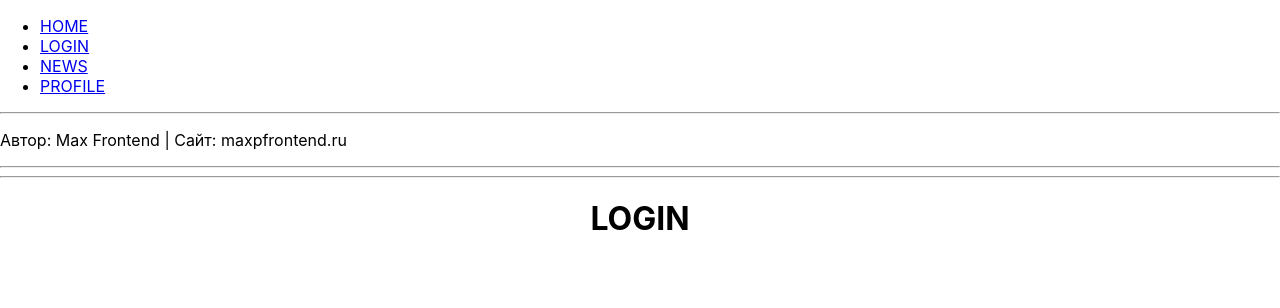
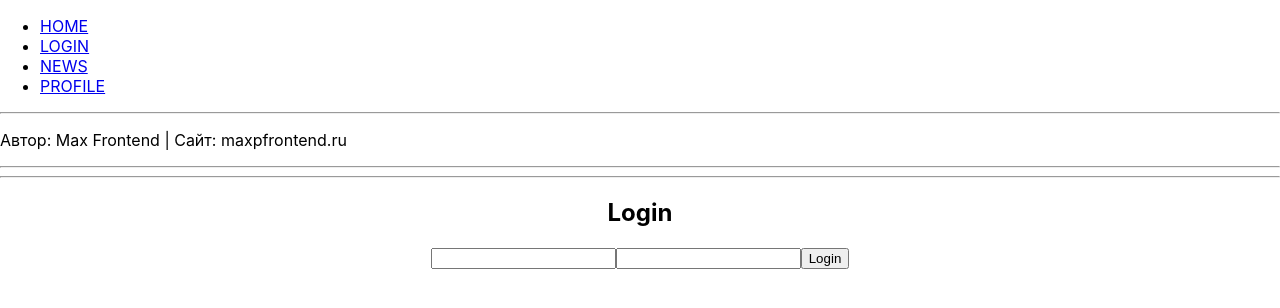
Before and after one commit to movel/tz_1_v2_0, a React (Create React App) app: page /login in a window 1280 px wide. Shown: the top 308 px of the page. Built offline with nearby package versions, Linux system fonts and the light colour scheme.

Commit message:
add Login with Router

```diff
--- a/src/App.tsx
+++ b/src/App.tsx
@@ -3,7 +3,7 @@ import { Route, NavLink, Switch } from 'react-router-dom';
 import './App.css';
 
 import Home from './components/Home'
-import Login from './components/Login'
+import { Login } from './pages/Login'
 import { News } from './pages/News'
 import { About } from './components/About/About'
 import { PageNotFound } from './components/PageNotFound/PageNotFound'
--- /dev/null
+++ b/src/api/auth.ts
@@ -0,0 +1,69 @@
+import { IUserIdentity } from '../models/user'
+import { createBrowserHistory } from 'history'
+
+const history = createBrowserHistory()
+
+// вновь определяем интерфейс для ответа от бэкэнда
+// где в качестве data - указываем any (то есть, что угодно)
+// здесь, это в качестве примера, так как бэкэнда у нас нет,
+// и мы не знаем, что от него может прийти (будто бы)
+
+interface IAuthResponse {
+  status: number;
+  data?: any; //[1]
+  errorText?: string;
+}
+
+// функция-заглушка, которая будто-бы проверяет админ это или нет
+// в качестве аргумента принимает тип IUserIdentity
+// в качестве результата - возвращает boolean значение (true или false)
+
+const checkCredentials = (data: IUserIdentity): boolean => {
+  if (data.username === 'Admin' && data.password === '12345') {
+    return true
+  } else {
+    return false
+  }
+}
+
+// запрос к "псевдо-бэкэнду", принцип точной такой же, как и в случае с новостями
+// разница лишь в том, что теперь наша функция принимает 1 аргумент - data
+// вовзращает так же Promise<T>, где T - типа IAuthResponse
+
+export const authenticate = (data: IUserIdentity): Promise<IAuthResponse> => {
+  const promise = new Promise<IAuthResponse>((resolve, reject) => {
+    if (!checkCredentials(data)) {
+      reject({
+        status: 500,
+        errorText: 'incorrect_login_or_password',
+      })
+    }
+    window.localStorage.setItem('tstz.authenticated', 'true')
+    resolve({
+      status: 200,
+      data: 'ok', // так как наш псевдо-бэкэнд отвечает string, мы можем исправить в IAuthResponse [1] any на string
+    })
+  })
+
+  return promise
+}
+
+// функция для проверки, авторизован ли пользователь
+// принимает 0 аргументов ()
+// вовзвращает true или false (тип boolean)
+
+export const checkAuthStatus = (): boolean => {
+  if (localStorage.getItem('tstz.authenticated')) {
+    return true
+  } else {
+    return false
+  }
+}
+
+// функция для логаута, принимает 0 аргументов
+// ничего не возвращает (для этого используется тип void)
+
+export const logout = (): void => {
+  window.localStorage.removeItem('tstz.authenticated')
+  history.push('/')
+}
--- a/src/api/news.ts
+++ b/src/api/news.ts
@@ -13,14 +13,14 @@ const fakeData = [
     text: 'В данном конспекте создается простое CRUD-приложение без бэкэнда',
     link:
       'https://maxpfrontend.ru/perevody/delaem-crud-prilozhenie-s-pomoschyu-react-hooks/',
-    timestamp: new Date('01-15-2019'),
+    timestamp: new Date('2019-01-15'),
   },
   {
     id: 2,
     title: 'Знакомство с React hooks',
     text: 'Из статьи можно узнать как использовать useState и useEffect хуки',
     link: 'https://maxpfrontend.ru/perevody/znakomstvo-s-react-hooks/',
-    timestamp: new Date('01-06-2019'),
+    timestamp: new Date('2019-01-06'),
   },
   {
     id: 3,
@@ -28,7 +28,7 @@ const fakeData = [
     text: 'Как авторизоваться через Google Sign In по документации',
     link:
       'https://maxpfrontend.ru/vebinary/avtorizatsiya-s-pomoschyu-google-sign-in/',
-    timestamp: new Date('11-02-2018'),
+    timestamp: new Date('2018-02-11'),
   },
 ]
 
--- a/src/components/Login/index.tsx
+++ /dev/null
@@ -1,13 +0,0 @@
-import React, { Component } from 'react';
-
-class index extends Component {
-  render() {
-    return (
-      <div>
-        <h1>LOGIN</h1>
-      </div>
-    );
-  }
-}
-
-export default index;
--- /dev/null
+++ b/src/models/user.ts
@@ -0,0 +1,4 @@
+export interface IUserIdentity {
+  username: string;
+  password: string;
+}
--- /dev/null
+++ b/src/pages/Login.tsx
@@ -0,0 +1,77 @@
+import * as React from 'react'
+
+import { RouteComponentProps } from 'react-router-dom'
+
+import { authenticate } from '../api/auth'
+import { IUserIdentity } from '../models/user'
+
+import { createBrowserHistory } from 'history'
+
+const history = createBrowserHistory()
+
+// компонент не принимает ничего, кроме свойств из роутера
+// поэтому указываем их сразу в < >
+const Login: React.FC<RouteComponentProps> = () => {
+
+  // useStaet так же, как и useEffect - дженерик,
+  // поэтому указываем тип переменной, которая будет участвовать в state
+  const [user, setField] = React.useState<IUserIdentity>({
+    username: '',
+    password: '',
+  })
+
+  // аналогично, указываем тип переменной (простая строка) для "уведомления"
+  const [notification, setNotification] = React.useState<string>('')
+
+  // для e (event) указываем, что это <input />
+  // запись имеет вид: React.SyntheticEvent<HTMLInputElement>
+  const onInputChange = (fieldName: string) => (
+    e: React.SyntheticEvent<HTMLInputElement>
+  ): void => {
+    setField({
+      ...user,
+      [fieldName]: e.currentTarget.value,
+    })
+    setNotification('')
+  }
+
+  // для e (event) указываем, что это тэг form
+  // запись имеет вид: React.SyntheticEvent<HTMLFormElement>
+  const onSubmit = (e: React.SyntheticEvent<HTMLFormElement>): void => {
+    e.preventDefault()
+    authenticate(user)
+      .then(() => {
+        history.push('/profile') // переадресация на profile
+      })
+      .catch(err => {
+        if (err.errorText) {
+          setNotification(err.errorText)
+        } else {
+          // tslint:disable-next-line: no-console
+          console.warn('request problem', err)
+        }
+      })
+  }
+
+  return (
+    <>
+      <h2>Login</h2>
+      <form onSubmit={onSubmit}>
+        {notification ? <p>{notification}</p> : null}
+        <input
+          type="text"
+          value={user.username}
+          onChange={onInputChange('username')}
+        />
+        <input
+          type="text"
+          value={user.password}
+          onChange={onInputChange('password')}
+        />
+        <button>Login</button>
+      </form>
+    </>
+  )
+}
+
+export { Login }
```
